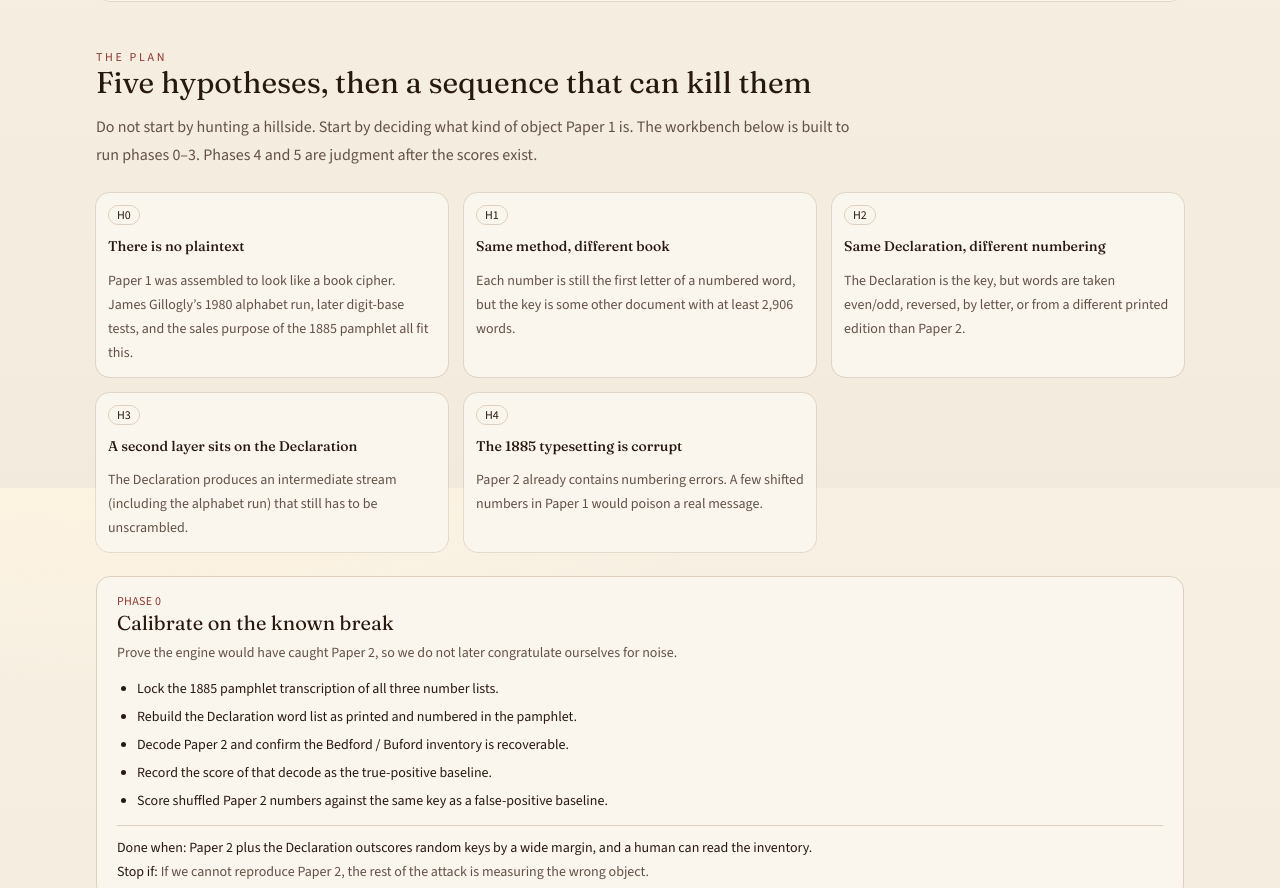
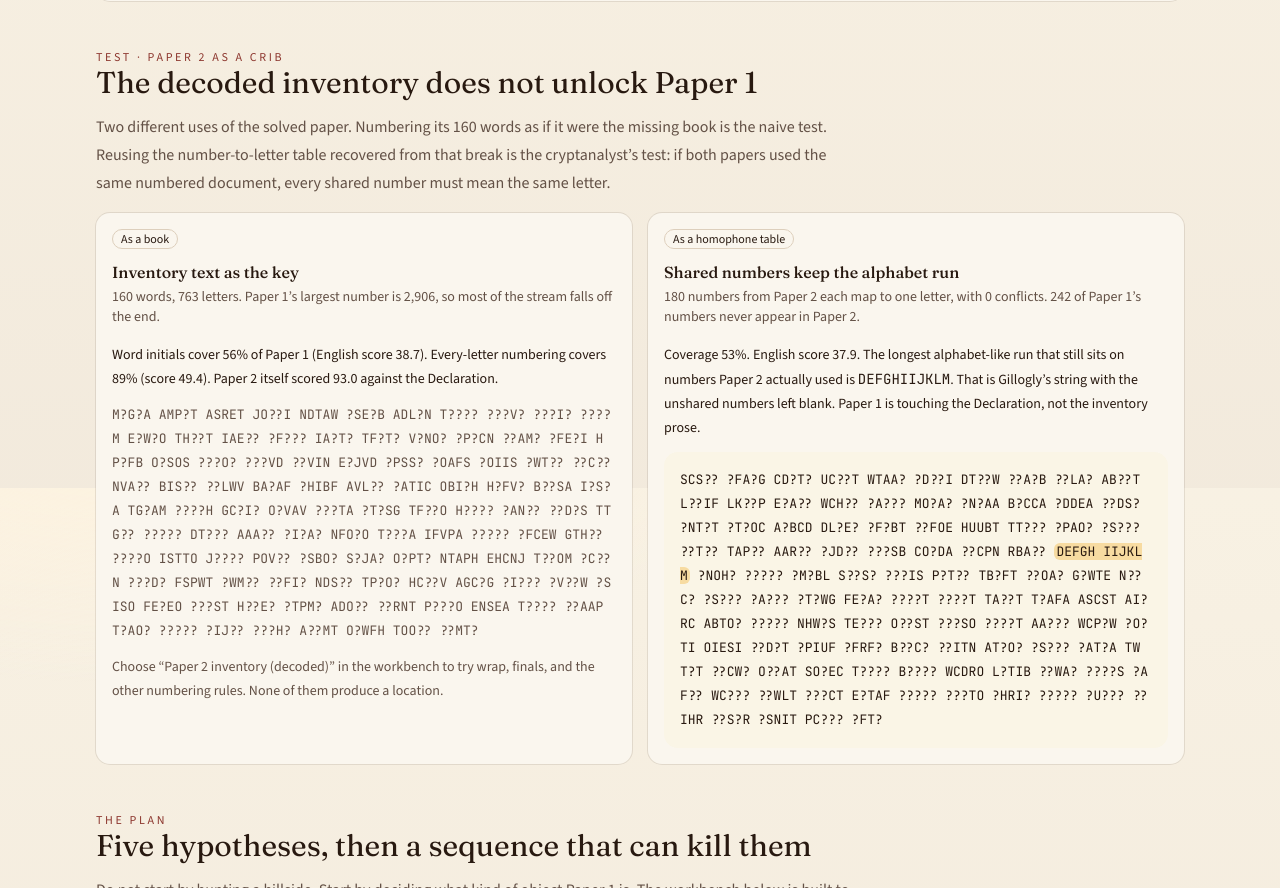
Before and after one commit to rikkus/unbeale, a Next.js app: page / in a window 1280 px wide. Shown: the part 1912-2800 px from the top of the page. Built offline with nearby package versions, Linux system fonts and the light colour scheme.

Commit message:
Test Paper 1 against the decoded Paper 2 inventory
Add the solved inventory as a workbench key and show the homophone-table
crib: shared numbers still carry Gillogly's alphabet run, so Paper 1 is
touching the Declaration, not the inventory prose.

```diff
--- a/app/page.tsx
+++ b/app/page.tsx
@@ -9,7 +9,10 @@ import {
 import { Separator } from "@/components/ui/separator";
 import { Workbench } from "@/components/Workbench";
 import {
+  applyHomophones,
+  buildKey,
   decode,
+  homophoneTable,
   pamphletInitials,
 } from "@/lib/bookCipher";
 import {
@@ -41,6 +44,26 @@ export default function Home() {
   ].map((row) => ({ ...row, stats: cipherStats(row.nums) }));
   const gillogly = paper1Score.longestMonoRun;
   const keys = loadPresetKeys();
+  const paper2AsBook = decode(
+    CIPHER_1,
+    buildKey(PAPER_2_PLAINTEXT, "word-initial"),
+  );
+  const paper2AsBookScore = scorePlaintext(
+    paper2AsBook.text,
+    1 - paper2AsBook.coverage,
+  );
+  const paper2AsLetters = decode(
+    CIPHER_1,
+    buildKey(PAPER_2_PLAINTEXT, "letters"),
+  );
+  const paper2AsLettersScore = scorePlaintext(
+    paper2AsLetters.text,
+    1 - paper2AsLetters.coverage,
+  );
+  const cribTable = homophoneTable(CIPHER_2, paper2.text);
+  const crib = applyHomophones(CIPHER_1, cribTable.table);
+  const cribScore = scorePlaintext(crib.text, 1 - crib.coverage);
+  const cribRun = cribScore.longestMonoRun;
 
   return (
     <div className="flex flex-1 flex-col">
@@ -68,8 +91,8 @@ export default function Home() {
             <a className="underline-offset-4 hover:underline" href="#gillogly">
               Alphabet run
             </a>
-            <a className="underline-offset-4 hover:underline" href="#plan">
-              Attack plan
+            <a className="underline-offset-4 hover:underline" href="#paper2-crib">
+              Paper 2 crib
             </a>
             <a className="underline-offset-4 hover:underline" href="#workbench">
               Try a key
@@ -285,6 +308,97 @@ export default function Home() {
           </Card>
         </section>
 
+        <section id="paper2-crib" className="scroll-mt-8 space-y-4">
+          <div>
+            <p className="text-xs tracking-[0.22em] text-[var(--seal)] uppercase">
+              Test · Paper 2 as a crib
+            </p>
+            <h2 className="font-heading text-3xl">
+              The decoded inventory does not unlock Paper 1
+            </h2>
+            <p className="mt-3 max-w-3xl leading-7 text-muted-foreground">
+              Two different uses of the solved paper. Numbering its 160 words
+              as if it were the missing book is the naive test. Reusing the
+              number-to-letter table recovered from that break is the
+              cryptanalyst’s test: if both papers used the same numbered
+              document, every shared number must mean the same letter.
+            </p>
+          </div>
+          <div className="grid gap-4 lg:grid-cols-2">
+            <Card>
+              <CardHeader>
+                <Badge variant="outline">As a book</Badge>
+                <CardTitle className="mt-2">
+                  Inventory text as the key
+                </CardTitle>
+                <CardDescription>
+                  160 words, 763 letters. Paper 1’s largest number is 2,906, so
+                  most of the stream falls off the end.
+                </CardDescription>
+              </CardHeader>
+              <CardContent className="space-y-3 text-sm leading-6">
+                <p>
+                  Word initials cover {Math.round(paper2AsBook.coverage * 100)}%
+                  of Paper 1 (English score{" "}
+                  {paper2AsBookScore.englishScore.toFixed(1)}). Every-letter
+                  numbering covers{" "}
+                  {Math.round(paper2AsLetters.coverage * 100)}% (score{" "}
+                  {paper2AsLettersScore.englishScore.toFixed(1)}). Paper 2
+                  itself scored {paper2Score.englishScore.toFixed(1)} against
+                  the Declaration.
+                </p>
+                <p className="font-mono text-[13px] leading-6 break-all text-muted-foreground">
+                  {formatDecode(paper2AsBook.text)}
+                </p>
+                <p className="text-muted-foreground">
+                  Choose “Paper 2 inventory (decoded)” in the workbench to try
+                  wrap, finals, and the other numbering rules. None of them
+                  produce a location.
+                </p>
+              </CardContent>
+            </Card>
+            <Card>
+              <CardHeader>
+                <Badge variant="outline">As a homophone table</Badge>
+                <CardTitle className="mt-2">
+                  Shared numbers keep the alphabet run
+                </CardTitle>
+                <CardDescription>
+                  {cribTable.size} numbers from Paper 2 each map to one letter,
+                  with {cribTable.conflicts} conflicts. {crib.missing} of Paper
+                  1’s numbers never appear in Paper 2.
+                </CardDescription>
+              </CardHeader>
+              <CardContent className="space-y-3 text-sm leading-6">
+                <p>
+                  Coverage {Math.round(crib.coverage * 100)}%. English score{" "}
+                  {cribScore.englishScore.toFixed(1)}. The longest alphabet-like
+                  run that still sits on numbers Paper 2 actually used is{" "}
+                  <span className="font-mono">
+                    {cribRun.text.toUpperCase()}
+                  </span>
+                  . That is Gillogly’s string with the unshared numbers left
+                  blank. Paper 1 is touching the Declaration, not the inventory
+                  prose.
+                </p>
+                <div className="rounded-xl bg-[var(--stream)] p-4 font-mono text-[13px] leading-6 break-all">
+                  {formatDecode(crib.text.slice(0, Math.max(0, cribRun.start)))}
+                  {cribRun.length ? " " : ""}
+                  {cribRun.length >= 8 ? (
+                    <mark className="rounded-sm bg-[var(--highlight)] px-0.5 text-foreground">
+                      {formatDecode(cribRun.text)}
+                    </mark>
+                  ) : null}
+                  {cribRun.length ? " " : ""}
+                  {formatDecode(
+                    crib.text.slice(cribRun.start + cribRun.length),
+                  )}
+                </div>
+              </CardContent>
+            </Card>
+          </div>
+        </section>
+
         <section id="plan" className="scroll-mt-8 space-y-6">
           <div className="max-w-3xl">
             <p className="text-xs tracking-[0.22em] text-[var(--seal)] uppercase">
@@ -368,10 +482,11 @@ export default function Home() {
               Run Paper 1 against a key
             </h2>
             <p className="mt-3 leading-7 text-muted-foreground">
-              Preset documents are public-domain texts someone in 1822 or 1885
-              could have numbered. Paste anything else you want to test. The
-              scorer is calibrated on Paper 2; if a result is not at least that
-              readable, it is not a decipherment.
+              Preset documents include the decoded Paper 2 inventory, so you
+              can test that crib in one click, plus public-domain texts someone
+              in 1822 or 1885 could have numbered. Paste anything else you
+              want to try. The scorer is calibrated on Paper 2; if a result is
+              not at least that readable, it is not a decipherment.
             </p>
           </div>
           <Card>
--- a/lib/bookCipher.ts
+++ b/lib/bookCipher.ts
@@ -125,3 +125,43 @@ export function pamphletInitials(
   }
   return key;
 }
+
+export function homophoneTable(
+  cipher: number[],
+  plaintext: string,
+): { table: Record<number, string>; conflicts: number; size: number } {
+  const letters = plaintext.toLowerCase().replace(/[^a-z?]/g, "");
+  const table: Record<number, string> = {};
+  let conflicts = 0;
+  const limit = Math.min(cipher.length, letters.length);
+  for (let i = 0; i < limit; i += 1) {
+    const n = cipher[i];
+    const letter = letters[i];
+    if (letter === "?") continue;
+    if (table[n] && table[n] !== letter) conflicts += 1;
+    table[n] = letter;
+  }
+  return { table, conflicts, size: Object.keys(table).length };
+}
+
+export function applyHomophones(
+  cipher: number[],
+  table: Record<number, string>,
+): DecodeResult {
+  const chars: string[] = [];
+  let missing = 0;
+  for (const n of cipher) {
+    const letter = table[n];
+    if (letter) chars.push(letter);
+    else {
+      chars.push("?");
+      missing += 1;
+    }
+  }
+  return {
+    text: chars.join(""),
+    missing,
+    coverage: cipher.length === 0 ? 0 : 1 - missing / cipher.length,
+    keyLength: Object.keys(table).length,
+  };
+}
--- a/lib/ciphers.ts
+++ b/lib/ciphers.ts
@@ -18,6 +18,12 @@ export const PRESET_KEYS = [
     label: "Declaration of Independence (pamphlet text)",
     year: "1776 / 1885 numbering",
     why: "The only key that has ever produced a readable Beale paper.",
+  },
+  {
+    id: "paper2_plaintext.txt",
+    label: "Paper 2 inventory (decoded)",
+    year: "decoded from the Declaration",
+    why: "The solved inventory itself, tested as if it were the book for Paper 1. It is far too short unless you wrap.",
   },
   {
     id: "us_constitution.txt",
```
Also changed, not shown: data/keys/paper2_plaintext.txt (added), public/keys/paper2_plaintext.txt (added), 1 other file (tests, documents, lock files or other folders).
